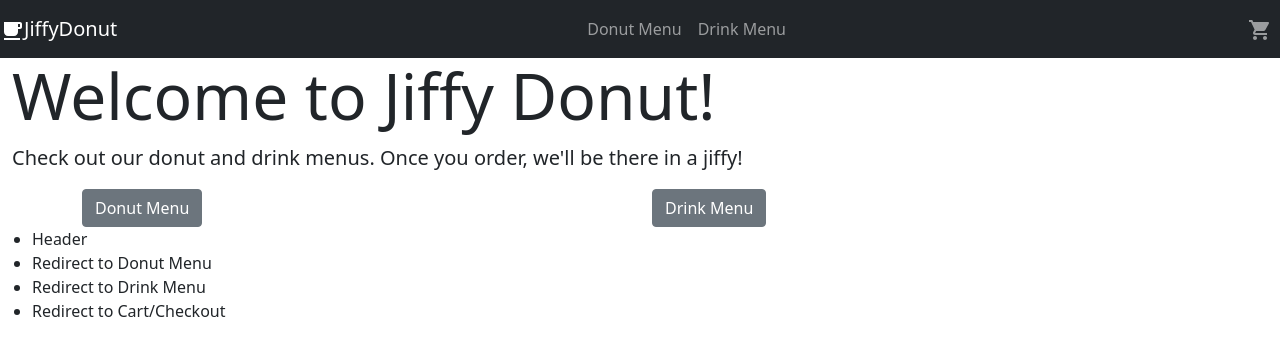
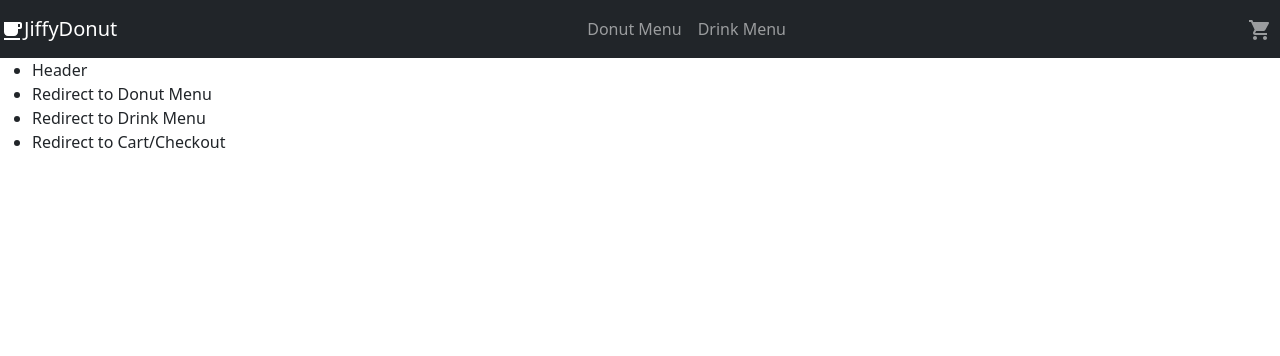
Before and after one commit to ncarlson55/donut-app, a React (Create React App) app: page /drinks in a window 1280 px wide. Shown: the top 356 px of the page. Built offline with nearby package versions, Linux system fonts and the light colour scheme.

Commit message:
Building out components for router

```diff
--- a/src/App.js
+++ b/src/App.js
@@ -1,11 +1,14 @@
 import Main from './component/MainComponent';
+import { BrowserRouter } from 'react-router-dom'
 
 
 function App() {
   return (
-    <div className="App">
-      <Main />
-    </div>
+    <BrowserRouter>
+      <div className="App">
+        <Main />
+      </div>
+    </BrowserRouter>
   );
 }
 
--- a/src/component/MainComponent.js
+++ b/src/component/MainComponent.js
@@ -2,6 +2,7 @@ import React, { Component } from 'react';
 //Components
 import NavBar from './Navbar/NavbarComponent'
 import MainHero from './MainHero/MainHeroComponent'
+import { Switch, Route, Redirect, withRouter } from 'react-router-dom';
 
 
 class Main extends Component {
@@ -9,7 +10,10 @@ class Main extends Component {
     return (
       <div>
         <NavBar />
-        <MainHero/>
+        <Switch>
+          <Route path='/home' component={MainHero}></Route>
+          {/* <MainHero/> */}
+        </Switch>
           <ul>
             <li>Header</li>
             <li>Redirect to Donut Menu</li>
```
Also changed, not shown: src/component/DonutMenu/DonutMenuComponent.js (added, +13 -0 lines), src/component/DrinkMenu/DrinkMenuComponent.js (added, +13 -0 lines), src/component/ShoppingCart/ShoppingCartComponent.js (added, +13 -0 lines).
